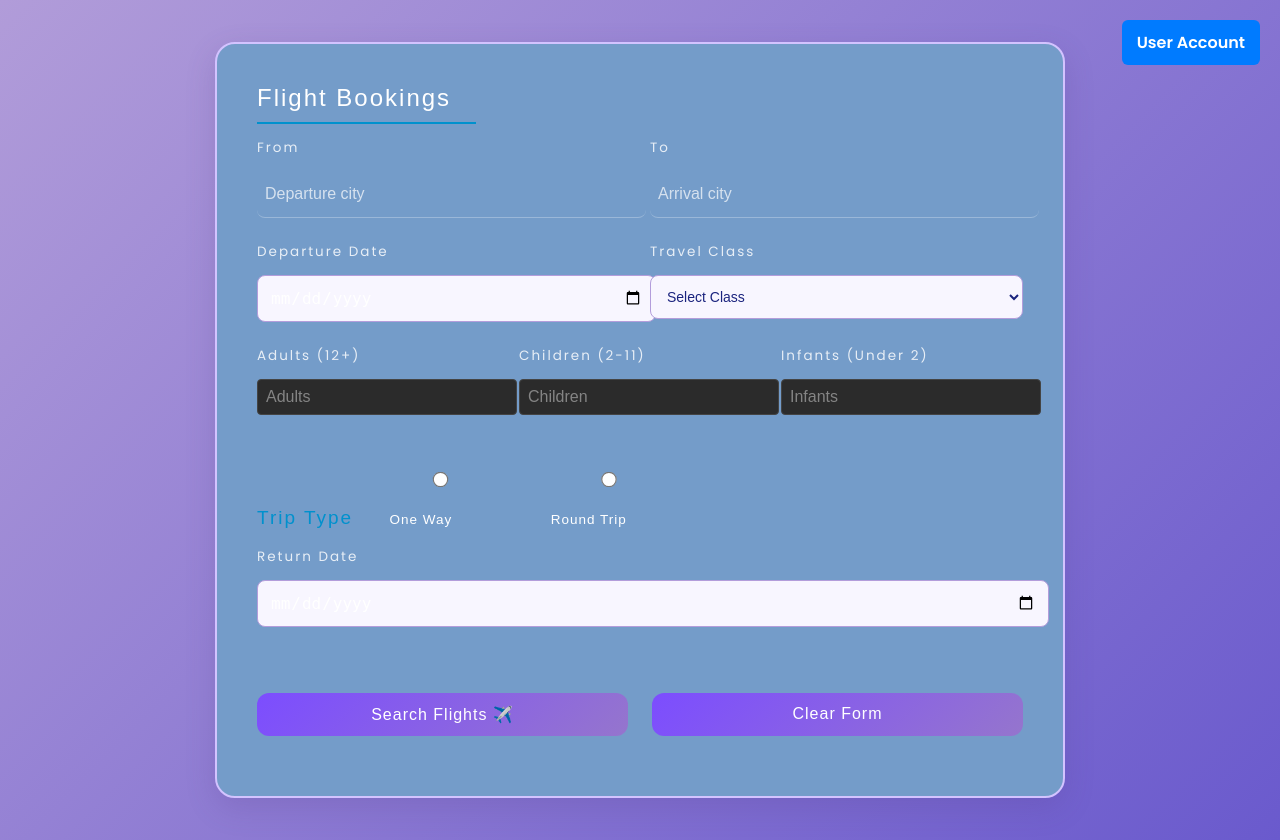
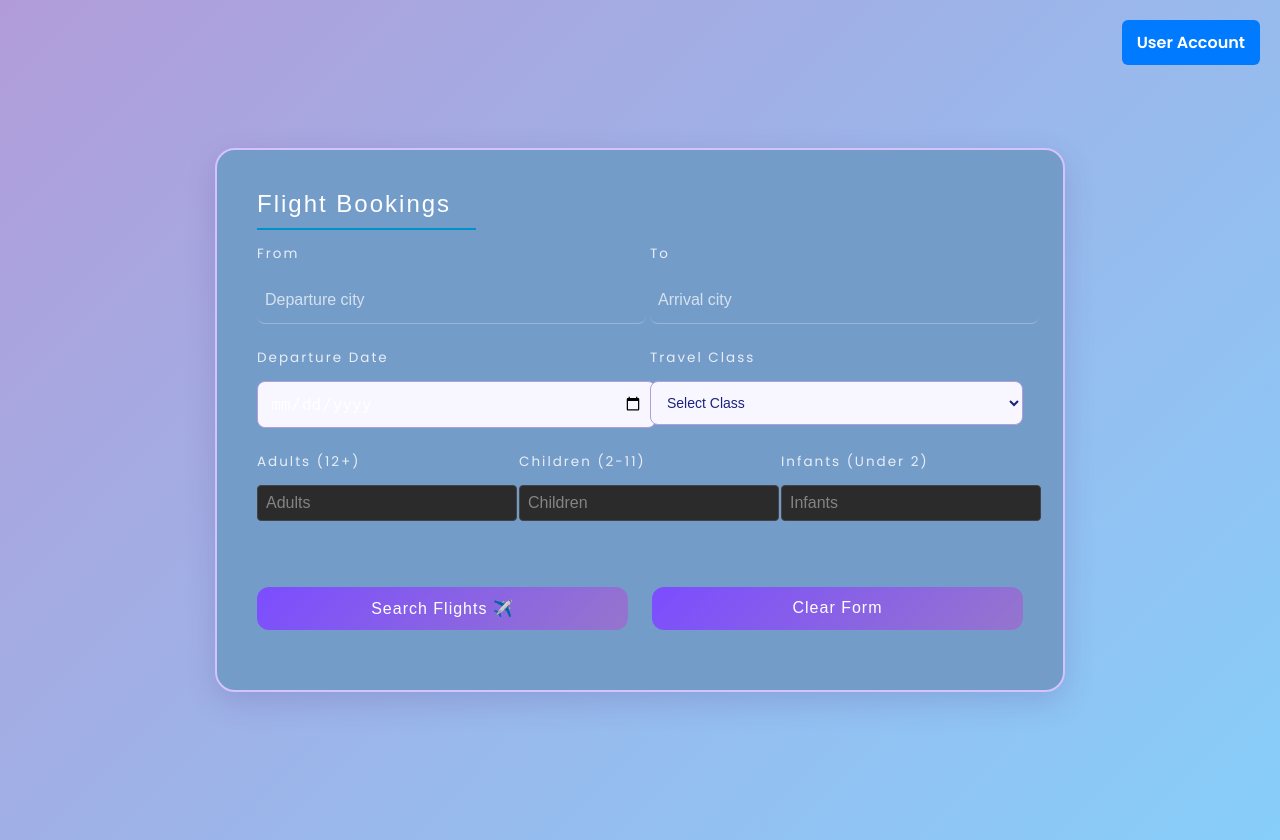
Before and after one commit to Jaitrika/Falcon_DBMS_project, a Flask app: page /booking in a window 1280 px wide. Run offline with Flask 3, Linux system fonts and the light colour scheme; data that the repository does not hold is empty.

Commit message:
Update booking.html

```diff
--- a/templates/booking.html
+++ b/templates/booking.html
@@ -7,7 +7,7 @@
     <link href="https://fonts.googleapis.com/css2?family=Poppins:wght@300;400;600&display=swap" rel="stylesheet">
     <style>
         body {
-            background: linear-gradient(135deg, #b19cd9, #6a5acd);
+            background: linear-gradient(135deg, #b19cd9, #87cefa);
             font-family: 'Poppins', sans-serif;
             min-height: 100vh;
             display: flex;
@@ -175,7 +175,7 @@
             </div>
 
             <!-- Trip Type -->
-            <div class="radio-section">
+            <!-- <div class="radio-section">
                 <h6>Trip Type</h6>
                 <ul class="radio-buttons-w3-agileits">
                     <li>
@@ -187,15 +187,15 @@
                         <label for="round_trip">Round Trip</label>
                     </li>
                 </ul>
-            </div>
+            </div> -->
 
             <!-- Return Date -->
-            <div class="main-flex-w3ls-sectns">
+            <!-- <div class="main-flex-w3ls-sectns">
                 <div>
                     <label>Return Date</label>
                     <input type="date" name="return_date" placeholder="Optional">
                 </div>
-            </div>
+            </div> -->
 
             <!-- Submit Buttons -->
             <div class="form-buttons">
```
